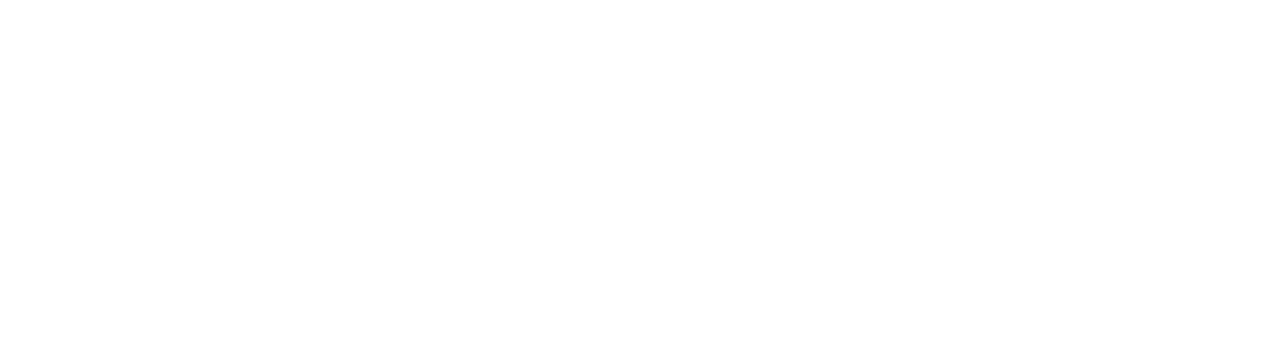
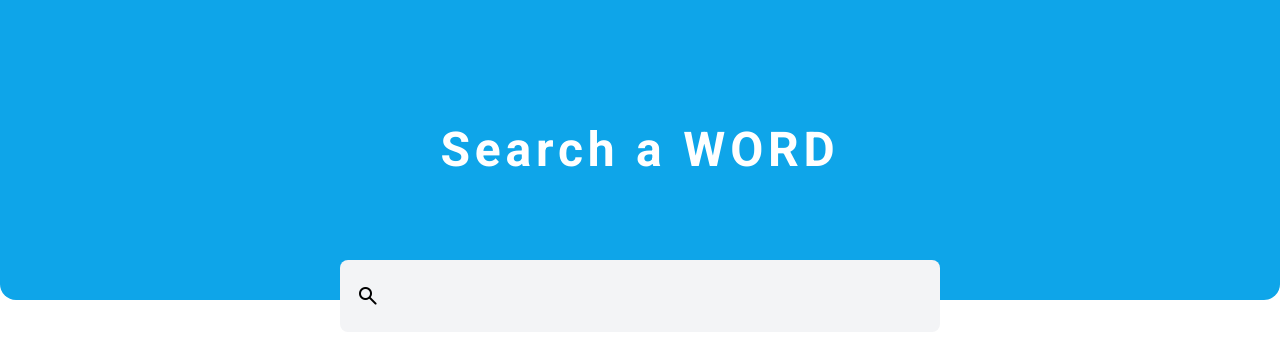
Before and after one commit to diegogama8934/random-words, a Next.js app: page / in a window 1280 px wide. Shown: the top 344 px of the page. Built offline with nearby package versions, Linux system fonts and the light colour scheme.

Commit message:
add: started main page

```diff
--- a/package.json
+++ b/package.json
@@ -3,7 +3,7 @@
   "version": "0.1.0",
   "private": true,
   "scripts": {
-    "dev": "next dev",
+    "dev": "next dev -p 3060",
     "build": "next build",
     "start": "next start",
     "lint": "next lint"
--- a/src/app/layout.tsx
+++ b/src/app/layout.tsx
@@ -16,6 +16,9 @@
 }>) {
   return (
     <html lang="en">
+      <head>
+        <link rel="stylesheet" href="https://fonts.googleapis.com/css2?family=Material+Symbols+Rounded:opsz,wght,FILL,GRAD@24,400,1,0" />
+      </head>
       <body className={roboto.className}>{children}</body>
     </html>
   );
--- a/src/app/page.tsx
+++ b/src/app/page.tsx
@@ -2,7 +2,14 @@
 
 export default function Home() {
   return (
-    <>
-    </>
+    <div>
+      <div className="flex flex-col h-[300px] items-center justify-center relative bg-sky-500 rounded-b-2xl">
+        <h1 className="text-5xl font-bold text-white tracking-widest">Search a WORD</h1>
+        <div className="flex gap-2 items-center bg-gray-100 absolute -bottom-8 rounded-lg w-[600px] py-2 px-4">
+          <span className="material-symbols-rounded !text-2xl">search</span>
+          <input type="text" className="p-4 w-full bg-transparent focus-visible:outline-none" />
+        </div>
+      </div>
+    </div>
   );
 }
```
